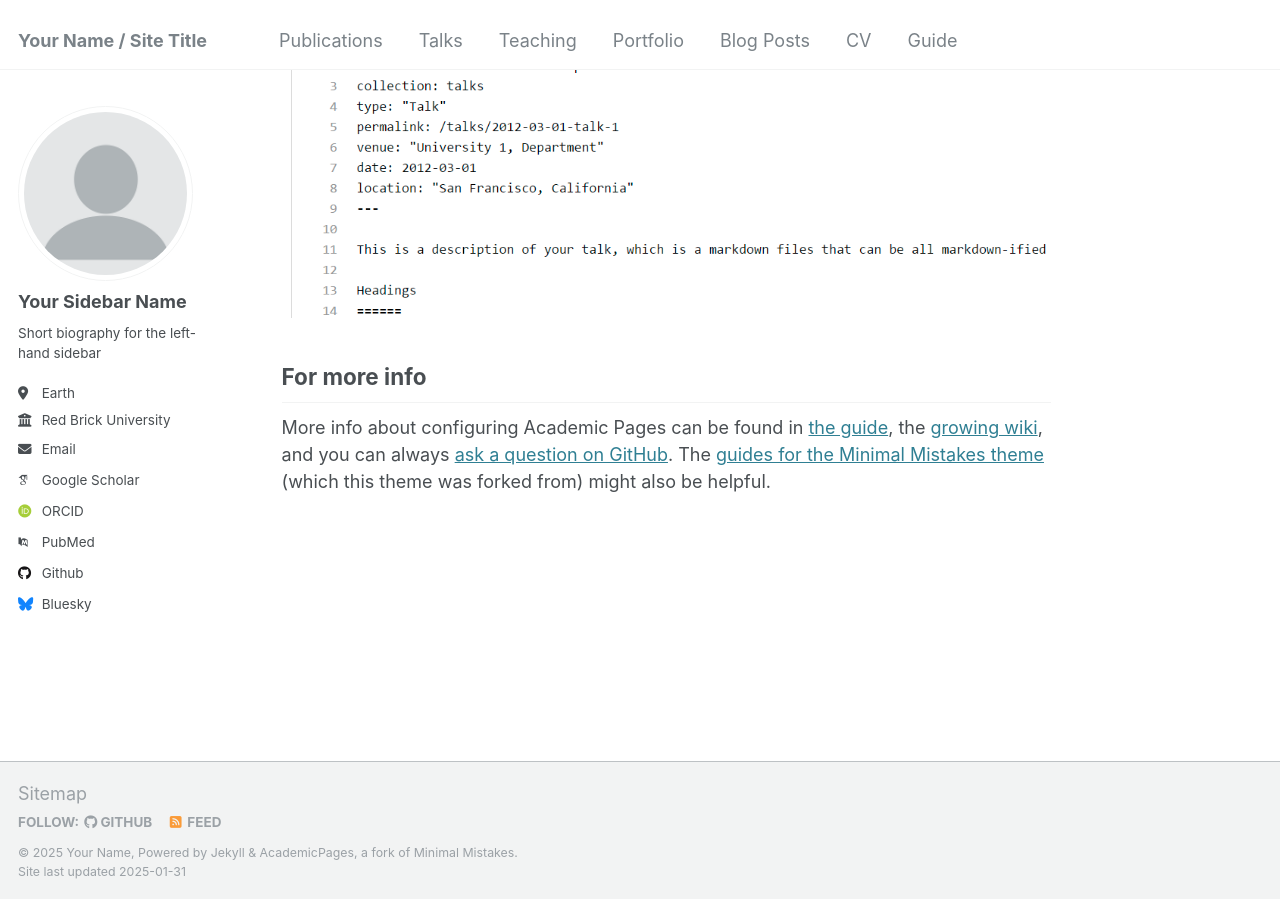
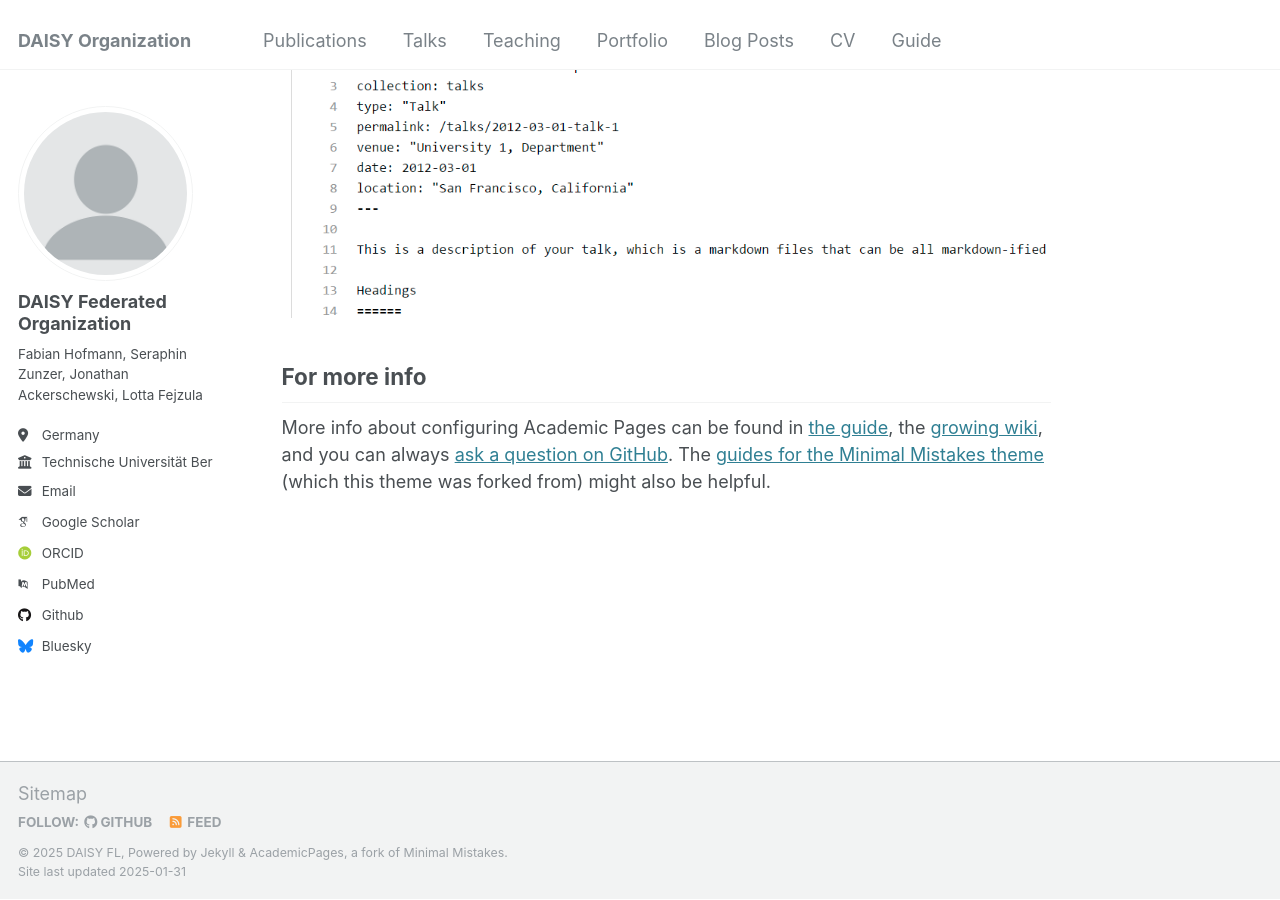
Before and after one commit to daisy-field/daisy-field.github.io, a Jekyll site: the page built from _pages/about.md, in a window 1280 px wide and 900 px high, scrolled down 1846 px. Built offline with Jekyll 4.4.1, drawn with Linux system fonts in a browser that asks for light colours; some web fonts are replaced.

Commit message:
Update _config.yml

```diff
--- a/_config.yml
+++ b/_config.yml
@@ -8,10 +8,10 @@
 
 # Basic Site Settings
 locale                   : "en-US"
-title                    : "Your Name / Site Title"
+title                    : "DAISY Organization"
 title_separator          : "-"
-name                     : &name "Your Name"
-description              : &description "personal description"
+name                     : &name "DAISY FL"
+description              : &description "DAISY FL"
 url                      : https://zunzer.github.io # the base hostname & protocol for your site e.g. "https://[your GitHub username].github.io"
 baseurl                  : "" # the subpath of your site, e.g. "/blog"
 repository               : "zunzer/zunzer.github.io"
@@ -22,13 +22,13 @@ repository               : "zunzer/zunzer.github.io"
 author:
   # Biographic information
   avatar           : "profile.png"
-  name             : "Your Sidebar Name"
+  name             : "DAISY Federated Organization"
   pronouns         : # example: "she/her"
-  bio              : "Short biography for the left-hand sidebar"
-  location         : "Earth"
-  employer         : "Red Brick University"
+  bio              : "Fabian Hofmann, Seraphin Zunzer, Jonathan Ackerschewski, Lotta Fejzula"
+  location         : "Germany"
+  employer         : "Technische Universität Berlin"
   uri              : # URL
-  email            : "none@example.org"
+  email            : "daisy@federated.org"
 
   # Academic websites
   arxiv            : # URL - Update with the correct link to your profile
```
